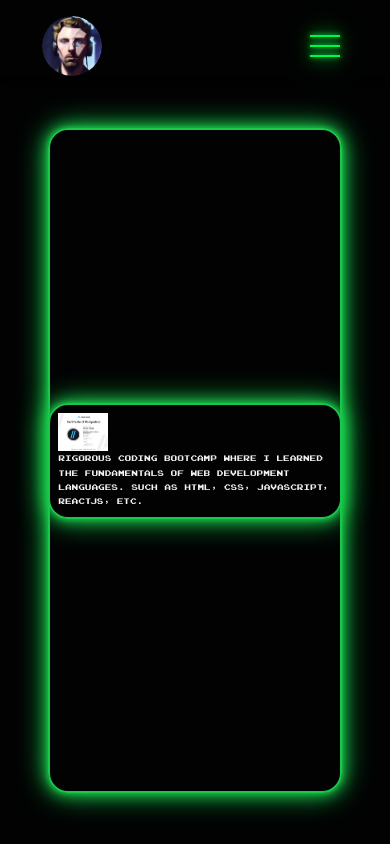
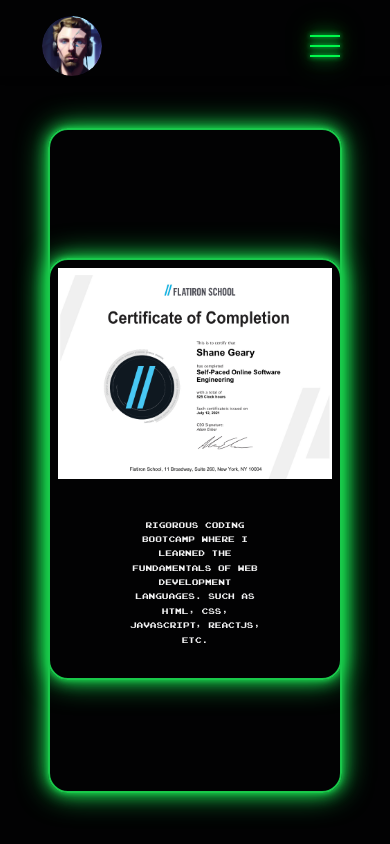
Before and after one commit to Shane-Geary/shane-geary-portfolio, a Next.js app: page /qualifications/flatiron in a window 390 px wide. Built offline with nearby package versions, Linux system fonts and the light colour scheme.

Commit message:
Updated responsive styles for Flatiron section component

```diff
--- a/src/app/qualifications/flatiron/flatiron.module.scss
+++ b/src/app/qualifications/flatiron/flatiron.module.scss
@@ -1,19 +1,18 @@
 .flatironContainer {
 	display: flex;
-	justify-content: space-around;
+	justify-content: center;
 	align-items: center;
 	width: 100%;
 	height: 100%;
 	max-width: var(--max-width);
-	margin: 0 auto;
-	// padding: 0 0 2rem 0;
+	margin: 2.5rem auto 0 auto;
 	position: relative;
 
 	@media (max-width: 480px) {
 		flex-direction: column-reverse;
 		justify-content: center;
-		// padding: 0 0 4rem 0;
 		height: 100%;
+		margin: 1rem auto 0 auto;
 	}
 }
 
@@ -23,11 +22,12 @@
 	padding: 0.8rem;
 	border-radius: 20px;
 	position: relative;
-	// max-height: 50dvh;
 	overflow-y: auto;
 	display: flex;
 	justify-content: center;
-	align-items: flex-start;
+	align-items: center;
+	width: 100%;
+	height: 50dvh;
 	flex-direction: column;
 	@media (max-width: 768px) {
 		// max-height: 35dvh;
@@ -51,41 +51,47 @@
 }
 
 .flatironText {
-	font-size: 12px;
+	flex: 1;
+	font-size: 15px;
 	line-height: 1.8;
-	max-width: 800px;
-	margin: 0 auto;
+	max-width: 50%;
+	height: auto;
 	color: var(--header-white);
+	text-align: center;
+	display: flex;
+	justify-content: center;
+	align-items: center;
+	position: relative;
 	@media (max-width: 768px) {
 		font-size: 10px;
 	}
 
 	@media (max-width: 480px) {
 		font-size: 8px;
+		width: auto;
+		height: auto;
 	}
 }
 
 .flatironCertImageWrapper {
-	// float: inline-end;
-	// width: 15%;
-	// min-width: 100px;
-	// margin: 0 1rem 0.3rem 1rem;
-	max-width: 100%;
+	flex: 1;
+	max-width: 40%;
 	height: auto;
-	background-image: url('/map-mask-132.svg');
+	width: 50%;
+	margin: 2rem auto 1rem auto;
 	background-size: cover;
 	background-position: center;
 	background-repeat: no-repeat;
+	object-fit: contain;
+	position: relative;
 	@media (max-width: 768px) {
-		width: 10%;
+		width: 100%;
 		min-width: 50px;
 		margin: 0 0.8rem 0 0;
 	}
 
 	@media (max-width: 480px) {
-		// width: 90%;
-		// min-width: 45px;
-		// margin: 0 0.5rem 1rem 1rem;
+		margin: 0 0.5rem 1rem 0.5rem;
 		max-width: 100%;
 		height: auto;
 		object-fit: contain;
```
